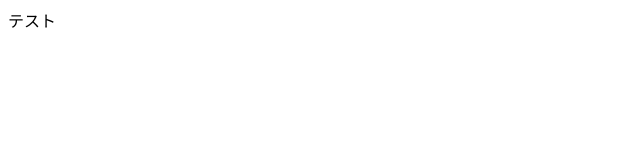
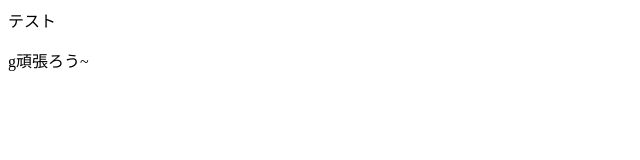
Before and after one commit to maru62-01/git-test, a plain HTML site: page index.html in a window 1280 px wide. Shown: the whole page, without its empty margins (0-640 px from the left). Drawn offline with Linux system fonts and the light colour scheme.

Commit message:
変更しました

```diff
--- a/index.html
+++ b/index.html
@@ -1 +1,2 @@
 <p>テスト</p>
+<P>g頑張ろう~</P>
```
